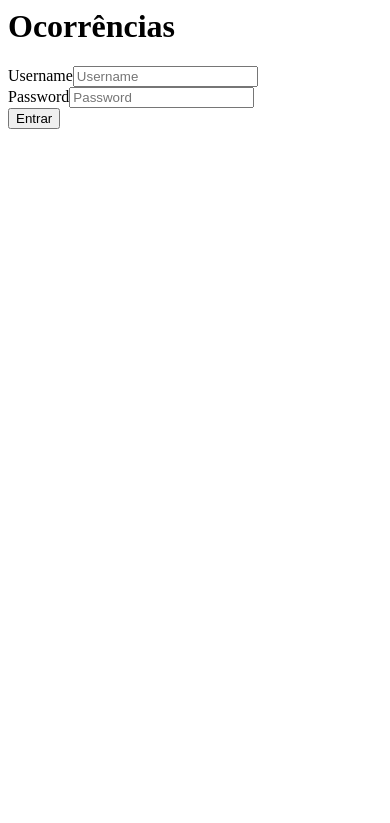
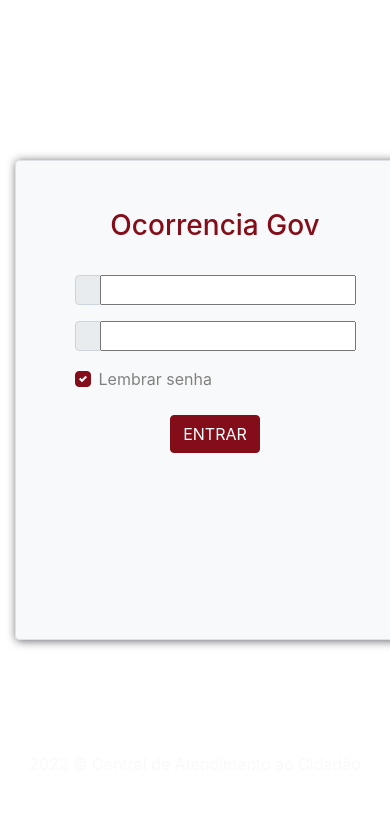
Before and after one commit to FranklinAmrl/ocorrencia-gov, a Django app: page /login/ in a window 390 px wide. Shown: the top 823 px of the page. Run offline with Django 4.2, Linux system fonts and the light colour scheme; some libraries are stand-ins or nearby versions.

Commit message:
template login criado

```diff
--- /dev/null
+++ b/ocorrencia/templates/accounts/login.html
@@ -0,0 +1,84 @@
+{% extends 'base-fullscreen.html' %}
+{% block title %} Login {% endblock title %}
+<!-- Specific CSS goes HERE -->
+{% block stylesheets %}{% endblock stylesheets %}
+{% block content %}
+    <!-- Page content -->
+    <div class="header  py-8 py-lg-8">
+    </div>
+    <div class="container mt--8 pb-5">
+      <div class="row justify-content-center">
+        <div style="padding-top: 10rem;" class="col-lg-5 col-md-7">
+          <div class="card border " style="align-items: center;background: #f8f9fa; height:30rem; width: 25rem;box-shadow:1px 1px 10px #66666e">
+            <br/><br/>
+            <h3 class=" text-center" style="font-weight:500; color: #840d1a;" >
+              Ocorrencia Gov
+            </h3>
+            <div class="card-body px-lg-5 py-lg-5">
+              <div class="text-center text-muted mb-1">
+
+                {% if msg %}
+                  <p>{{ msg }}</p>
+                {% else %}
+                {% endif %}
+
+              </div>
+
+              <form method="POST">
+
+                {% csrf_token %}
+
+                <div class="form-group mb-3">
+                  <div class="input-group input-group-alternative">
+                    <div class="input-group-prepend">
+                      <span class="input-group-text"><i class="ni ni-single-02"></i></span>
+                    </div>
+                    {{ form.username }}
+                  </div>
+                </div>
+                <div class="form-group">
+                  <div class="input-group input-group-alternative">
+                    <div class="input-group-prepend">
+                      <span class="input-group-text"><i class="ni ni-lock-circle-open"></i></span>
+                    </div>
+                    {{ form.password }}
+                  </div>
+                </div>
+                <div class="custom-control custom-control-alternative custom-checkbox">
+                  <input class="custom-control-input" id=" customCheckLogin" type="checkbox"checked>
+                  <label class="custom-control-label" for=" customCheckLogin">
+                    <span style="color: grey;">Lembrar senha</span>
+                  </label>
+                </div>
+                <div class="text-center">
+                  <button style="border-color: #840d1a; background-color: #840d1a;color: white;" type="submit" class="btn btn-primary my-4">ENTRAR</button>
+                </div>
+              </form>
+            </div>
+          </div>
+          <div class="row mt-3">
+            <div class="col-6">
+              {% comment %} <a href="{% url 'register' %}" class="text-light"><small>Register</small></a> {% endcomment %}
+            </div>
+            <div class="col-6 text-right">
+              {% comment %} <a href="https://appseed.us/support" class="text-light"><small>Get Support</small></a> {% endcomment %}
+            </div>
+          </div>
+        </div>
+      </div>
+    </div>
+
+    <footer class="py-5 text-center  "style="color: #f8f9fa;">   <a target="_blank">2022 &copy; Central de Atendimento ao Cidadão</a>
+    </footer>
+
+    <style>
+      .custom-control-input:checked~.custom-control-label::before {
+        color: #fff;
+        border-color: #840d1a;
+        background-color: #840d1a;
+    }
+    </style>
+{% endblock content %}
+
+<!-- Specific JS goes HERE -->
+{% block javascripts %}{% endblock javascripts %}
--- /dev/null
+++ b/ocorrencia/templates/base-fullscreen.html
@@ -0,0 +1,18 @@
+{% load bootstrap4 %}
+<!DOCTYPE html>
+<html lang="pt-br">
+<head>
+
+    <meta charset="UTF-8">
+    <meta name="viewport" content="width=device-width, initial-scale=1.0, shrink-to-fit=no">
+    {% bootstrap_css %}
+    <title>Ocorrencias</title>
+</head>
+<body>
+  <div style="background-color: #red;" class=".container">
+    {%  block content %} {% endblock %}
+  </div>
+
+{% bootstrap_javascript jquery='full' %}
+</body>
+</html>
--- a/ocorrencia/templates/base.html
+++ b/ocorrencia/templates/base.html
@@ -37,7 +37,7 @@
                           </a>
                           <div class="dropdown-menu" aria-labelledby="navbarDropdown">
                             <a class="dropdown-item" href="#">Configurações</a>
-                            <a class="dropdown-item" href="#">Sair</a>
+                            <a class="dropdown-item" href="{% url 'login_usuario' %}">Sair</a>
                           </div>
                     </li>
                   </ul>
--- a/ocorrencia/views.py
+++ b/ocorrencia/views.py
@@ -16,7 +16,7 @@ from django.contrib.auth.mixins import LoginRequiredMixin
 
 from ocorrencia.forms import CreateManagementUserForm, CreateOcorrenciaForm, LoginForm, LoginUsuarioForm, FiltroRelatorioOcorrencia
 from ocorrencia.utils import get_descendants_users
-from .models import User, Ocorrencia, PassagemPlatao
+from .models import Management, User, Ocorrencia, PassagemPlatao
 from django.contrib.auth import authenticate,login,logout
 from django.contrib import messages
 from datetime import datetime
@@ -31,7 +31,7 @@ from reportlab.lib.units import inch
 
 class LoginUsuarioView(FormView):
     form_class = LoginUsuarioForm
-    template_name = "login.html"
+    template_name = "accounts/login.html"
     success_url = '/list-ocorrencia'
     def post(self,request, *args, **kwargs):
         classe = super().post(request, *args, **kwargs)
@@ -171,8 +171,6 @@ class TemplateEstatisticaView(LoginRequiredClass,TemplateView):
 
 class DadosJSONView(BaseLineChartView):
 
-
-
     def get_labels(self):
         labels = [
             "Ano 2022",
```
